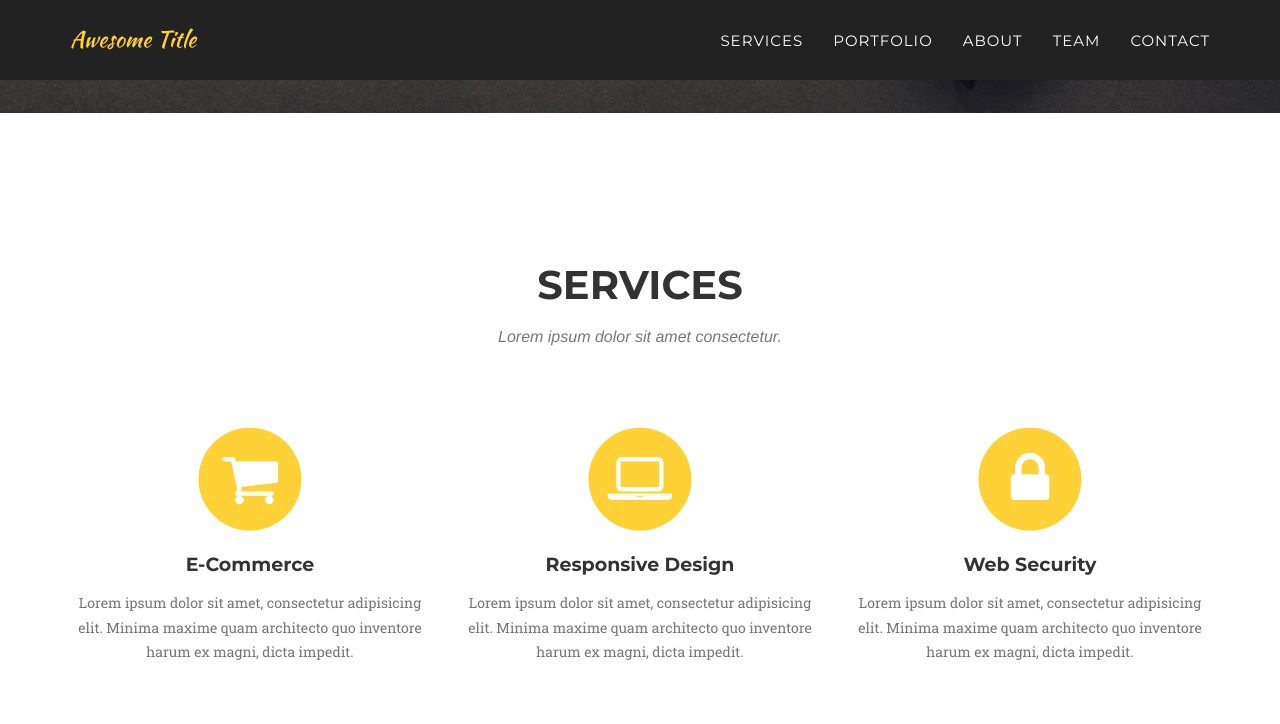
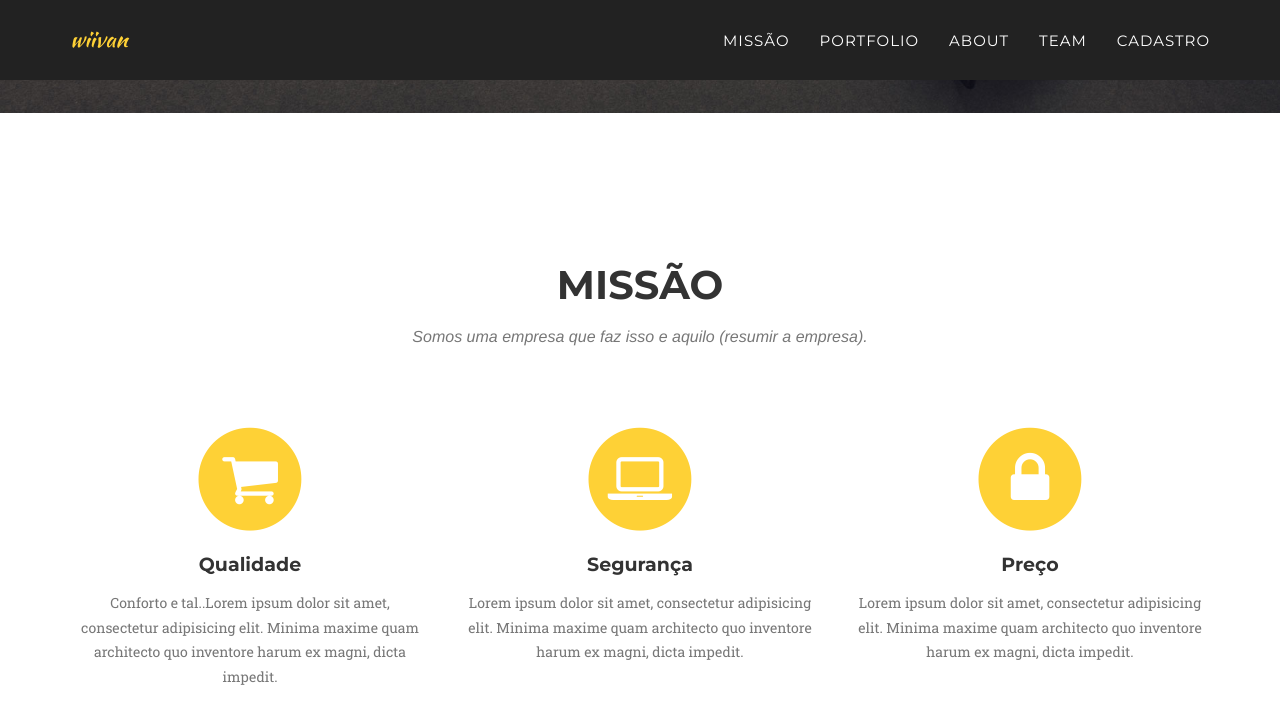
Before and after one commit to wiivan/wiivan.github.io, a Jekyll site: the page built from index.html, in a window 1280 px wide and 900 px high, scrolled down 645 px. Shown: the top 724 px of the window. Built offline with Jekyll 4.4.1, drawn with Linux system fonts in a browser that asks for light colours; some web fonts are replaced; some of the changed text lies outside the part shown.

Commit message:
init site modification

```diff
--- a/_config.yml
+++ b/_config.yml
@@ -2,8 +2,8 @@ url: https://wiivan.com
 baseurl:
 
 # Site settings
-title: Awesome Title
-email: your-email@domain.com
+title: wiivan
+email: wiivantech@gmail.com
 description: "Write an awesome description for your new site here. You can edit this line in _config.yml. It will appear in your document head meta (for Google search results) and in your feed.xml site description."
 
 
--- a/_includes/contact.html
+++ b/_includes/contact.html
@@ -2,8 +2,8 @@
         <div class="container">
             <div class="row">
                 <div class="col-lg-12 text-center">
-                    <h2 class="section-heading">Contact Us</h2>
-                    <h3 class="section-subheading text-muted">Lorem ipsum dolor sit amet consectetur.</h3>
+                    <h2 class="section-heading">Cadastre-se</h2>
+                    <h3 class="section-subheading text-muted">Experimente o wiivan! Deixe o seu cadastro e ganhe uma semana de viagens grátis!</h3>
                 </div>
             </div>
             <div class="row">
--- a/_includes/header.html
+++ b/_includes/header.html
@@ -19,7 +19,7 @@
                         <a href="#page-top"></a>
                     </li>
                     <li>
-                        <a class="page-scroll" href="#services">Services</a>
+                        <a class="page-scroll" href="#services">Missão</a>
                     </li>
                     <li>
                         <a class="page-scroll" href="#portfolio">Portfolio</a>
@@ -31,7 +31,7 @@
                         <a class="page-scroll" href="#team">Team</a>
                     </li>
                     <li>
-                        <a class="page-scroll" href="#contact">Contact</a>
+                        <a class="page-scroll" href="#contact">Cadastro</a>
                     </li>
                 </ul>
             </div>
--- a/_includes/services.html
+++ b/_includes/services.html
@@ -3,8 +3,8 @@
         <div class="container">
             <div class="row">
                 <div class="col-lg-12 text-center">
-                    <h2 class="section-heading">Services</h2>
-                    <h3 class="section-subheading text-muted">Lorem ipsum dolor sit amet consectetur.</h3>
+                    <h2 class="section-heading">Missão</h2>
+                    <h3 class="section-subheading text-muted">Somos uma empresa que faz isso e aquilo (resumir a empresa).</h3>
                 </div>
             </div>
             <div class="row text-center">
@@ -13,15 +13,15 @@
                         <i class="fa fa-circle fa-stack-2x text-primary"></i>
                         <i class="fa fa-shopping-cart fa-stack-1x fa-inverse"></i>
                     </span>
-                    <h4 class="service-heading">E-Commerce</h4>
-                    <p class="text-muted">Lorem ipsum dolor sit amet, consectetur adipisicing elit. Minima maxime quam architecto quo inventore harum ex magni, dicta impedit.</p>
+                    <h4 class="service-heading">Qualidade</h4>
+                    <p class="text-muted">Conforto e tal..Lorem ipsum dolor sit amet, consectetur adipisicing elit. Minima maxime quam architecto quo inventore harum ex magni, dicta impedit.</p>
                 </div>
                 <div class="col-md-4">
                     <span class="fa-stack fa-4x">
                         <i class="fa fa-circle fa-stack-2x text-primary"></i>
                         <i class="fa fa-laptop fa-stack-1x fa-inverse"></i>
                     </span>
-                    <h4 class="service-heading">Responsive Design</h4>
+                    <h4 class="service-heading">Segurança</h4>
                     <p class="text-muted">Lorem ipsum dolor sit amet, consectetur adipisicing elit. Minima maxime quam architecto quo inventore harum ex magni, dicta impedit.</p>
                 </div>
                 <div class="col-md-4">
@@ -29,7 +29,7 @@
                         <i class="fa fa-circle fa-stack-2x text-primary"></i>
                         <i class="fa fa-lock fa-stack-1x fa-inverse"></i>
                     </span>
-                    <h4 class="service-heading">Web Security</h4>
+                    <h4 class="service-heading">Preço</h4>
                     <p class="text-muted">Lorem ipsum dolor sit amet, consectetur adipisicing elit. Minima maxime quam architecto quo inventore harum ex magni, dicta impedit.</p>
                 </div>
             </div>
```
Also changed, not shown: 1 other file.
